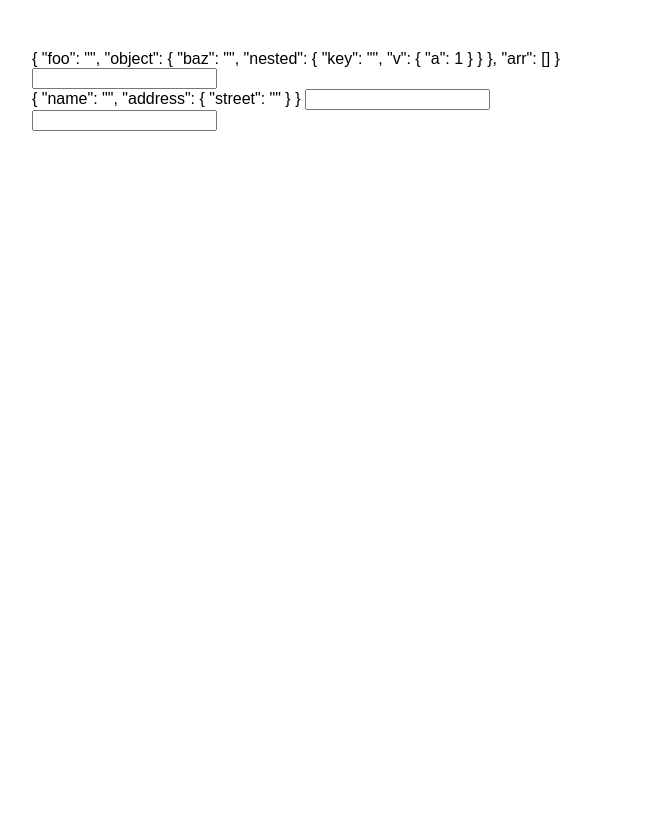
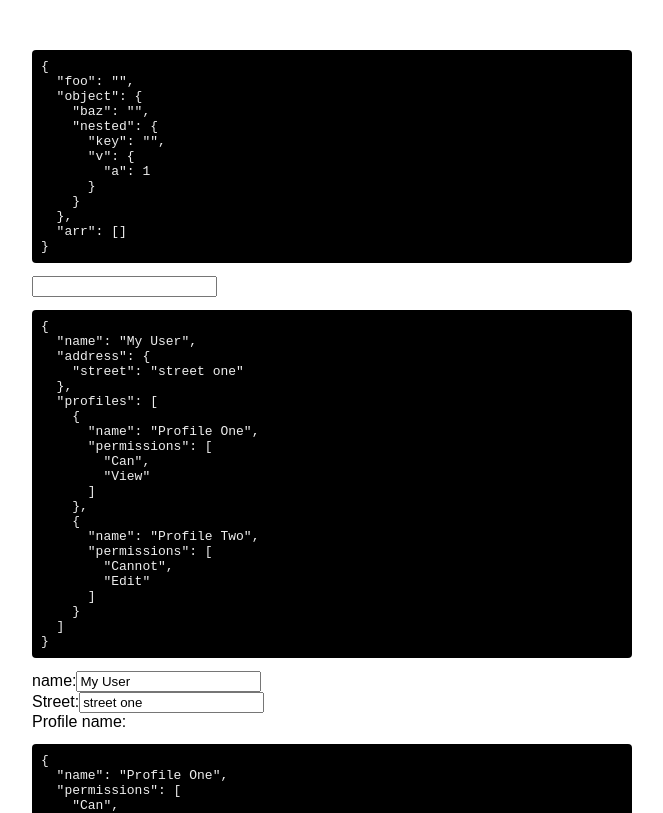
Before and after one commit to ngneat/reactive-forms, an Angular app: page / in a window 1280 px wide. Shown: the top 813 px of the page, without its empty margins (308-971 px from the left). Built offline with nearby package versions, Linux system fonts and the light colour scheme.

Commit message:
fix: wrong usage of Control generic type in FormArray for FormBuilder and for ValuesOf

```diff
--- a/apps/playground/src/app/app.component.html
+++ b/apps/playground/src/app/app.component.html
@@ -1,16 +1,23 @@
 <form [formGroup]="group">
-  {{ group.value | json }}
+  <pre>{{ group.value | json }}</pre>
 
   <input type="text" [formControl]="group.controls.foo" />
 </form>
 
 
 <form [formGroup]="build">
-  {{ build.value | json }}
+  <pre>{{ build.value | json }}</pre>
 
+  <label>name:</label>
   <input type="text" [formControl]="build.controls.name" />
 
   <div formGroupName="address">
-    <input type="text" formControlName="street">
+    <label>Street:</label>
+    <input type="text" formControlName="street" />
   </div>
+
+  <ng-container *ngFor="let _ of build.controls.profiles.controls; index as i">
+    <label>Profile name:</label>
+    <pre>{{ build.controls.profiles.controls[i].value | json }}</pre>
+  </ng-container>
 </form>
--- a/apps/playground/src/app/app.component.ts
+++ b/apps/playground/src/app/app.component.ts
@@ -1,6 +1,14 @@
 import { Component, OnInit } from '@angular/core';
 import { Validators } from '@angular/forms';
-import { FormGroup, FormControl, ControlsOf, FormArray, FormBuilder } from '@ngenat/reactive-forms';
+import {
+  FormGroup,
+  FormControl,
+  ControlsOf,
+  FormArray,
+  FormBuilder,
+  ValuesOf,
+} from '@ngneat/reactive-forms';
+import { User, UserForm } from './user.interfaces';
 
 interface Props {
   foo: string;
@@ -36,16 +44,36 @@ export class AppComponent implements OnInit {
     arr: new FormArray([]),
   });
 
-  build = this.builder.group({
+  build = this.builder.group<UserForm>({
     name: '',
     address: this.builder.group({
-      street: ['', Validators.required]
-    })
-  })
+      street: ['', Validators.required],
+    }),
+    profiles: this.builder.array([]),
+  });
 
-  constructor(private builder: FormBuilder) { }
+  constructor(private builder: FormBuilder) {}
 
   ngOnInit() {
+    const user: User = {
+      name: 'My User',
+      address: {
+        street: 'street one',
+      },
+      profiles: [
+        { name: 'Profile One', permissions: ['Can', 'View'] },
+        { name: 'Profile Two', permissions: ['Cannot', 'Edit'] },
+      ],
+    };
+
+    // This is to check that ValuesOf takes in account the Control type of a FormArray
+    const valueOfUser: ValuesOf<UserForm> = user;
+
+    valueOfUser.profiles.forEach((profile) =>
+      this.build.controls.profiles.push(new FormControl(profile))
+    );
+    this.build.setValue(valueOfUser);
+
     console.log(1);
   }
 }
--- a/apps/playground/src/app/demo/demo.component.ts
+++ b/apps/playground/src/app/demo/demo.component.ts
@@ -1,7 +1,7 @@
 /* eslint-disable */
 
 import { Component, OnInit } from '@angular/core';
-import { FormControl, FormGroup } from '@ngenat/reactive-forms';
+import { FormControl, FormGroup } from '@ngneat/reactive-forms';
 
 @Component({
   selector: 'ngneat-demo',
--- a/libs/reactive-forms/src/index.ts
+++ b/libs/reactive-forms/src/index.ts
@@ -2,7 +2,7 @@ export { FormGroup } from './lib/form-group';
 export { FormControl } from './lib/form-control';
 export { FormArray } from './lib/form-array';
 export { FormBuilder } from './lib/form-builder';
-export { ControlsOf } from './lib/types';
+export { ControlsOf, ValuesOf } from './lib/types';
 export { diff } from './lib/operators/diff';
 export { LocalStorageManager, persistControl, restoreControl, PersistManager, SessionStorageManager } from './lib/persist/persist';
 export { ControlValueAccessor } from './lib/control-value.accessor';
--- a/libs/reactive-forms/src/lib/form-builder.ts
+++ b/libs/reactive-forms/src/lib/form-builder.ts
@@ -21,7 +21,7 @@ export class FormBuilder extends NgFormBuilder {
     asyncValidator?: ConstructorParameters<typeof FormArray>[2]) {
     const controls = controlsConfig.map(c => (this as any)._createControl(c));
 
-    return new FormArray<T>(controls, validatorOrOpts, asyncValidator);
+    return new FormArray<T,Control>(controls, validatorOrOpts, asyncValidator);
   }
 
 
--- a/libs/reactive-forms/src/lib/types.ts
+++ b/libs/reactive-forms/src/lib/types.ts
@@ -19,7 +19,7 @@ export type ValuesOf<T extends ControlsOf<any>> = {
   ? R
   : NonUndefined<T[K]> extends FormGroup<infer R>
   ? ValuesOf<R>
-  : NonUndefined<T[K]> extends FormArray<infer R> ? R[] : NonUndefined<T[K]>;
+  : NonUndefined<T[K]> extends FormArray<infer R, infer C> ? R[] : NonUndefined<T[K]>;
 };
 
 export type DeepPartial<T> = {
--- a/tsconfig.base.json
+++ b/tsconfig.base.json
@@ -16,7 +16,7 @@
     "skipDefaultLibCheck": true,
     "baseUrl": ".",
     "paths": {
-      "@ngenat/reactive-forms": ["libs/reactive-forms/src/index.ts"]
+      "@ngneat/reactive-forms": ["libs/reactive-forms/src/index.ts"]
     }
   },
   "exclude": ["node_modules", "tmp"]
```
Also changed, not shown: apps/playground/src/app/user.interfaces.ts (added, +26 -0 lines).
